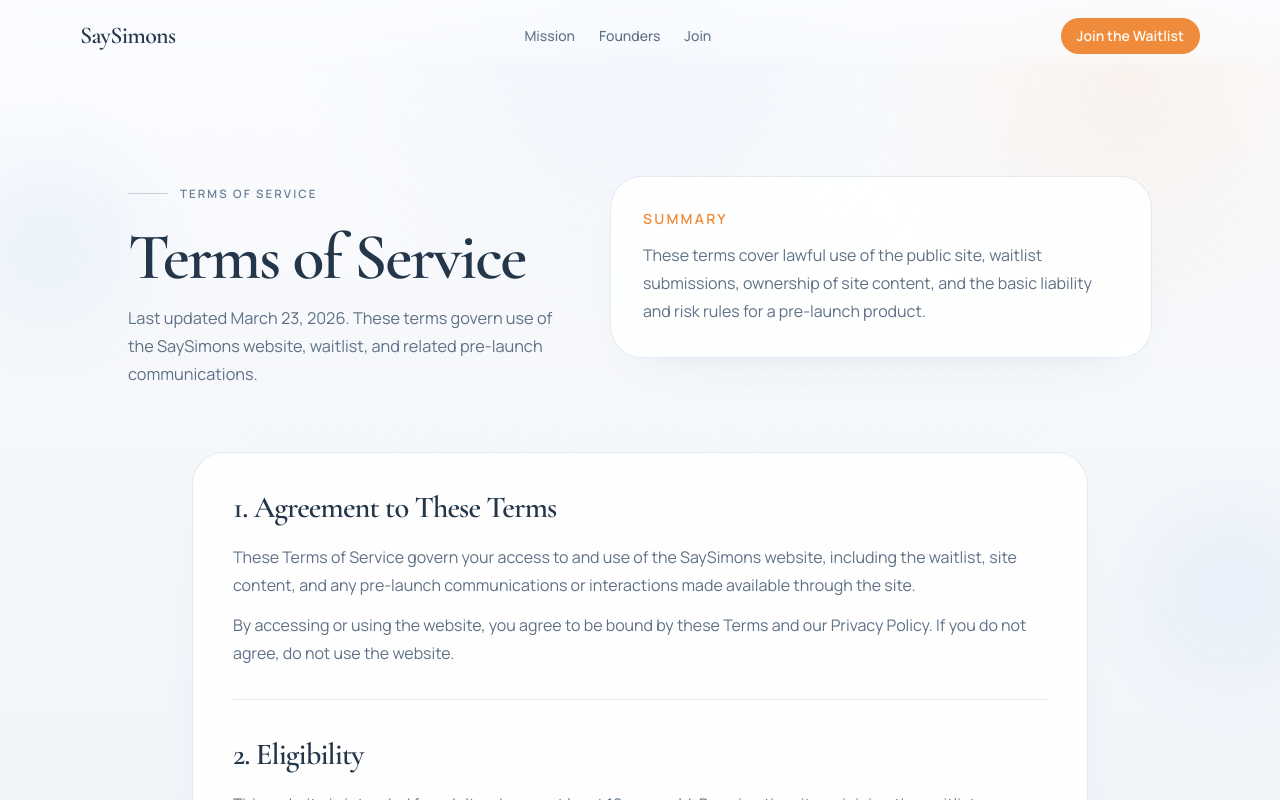
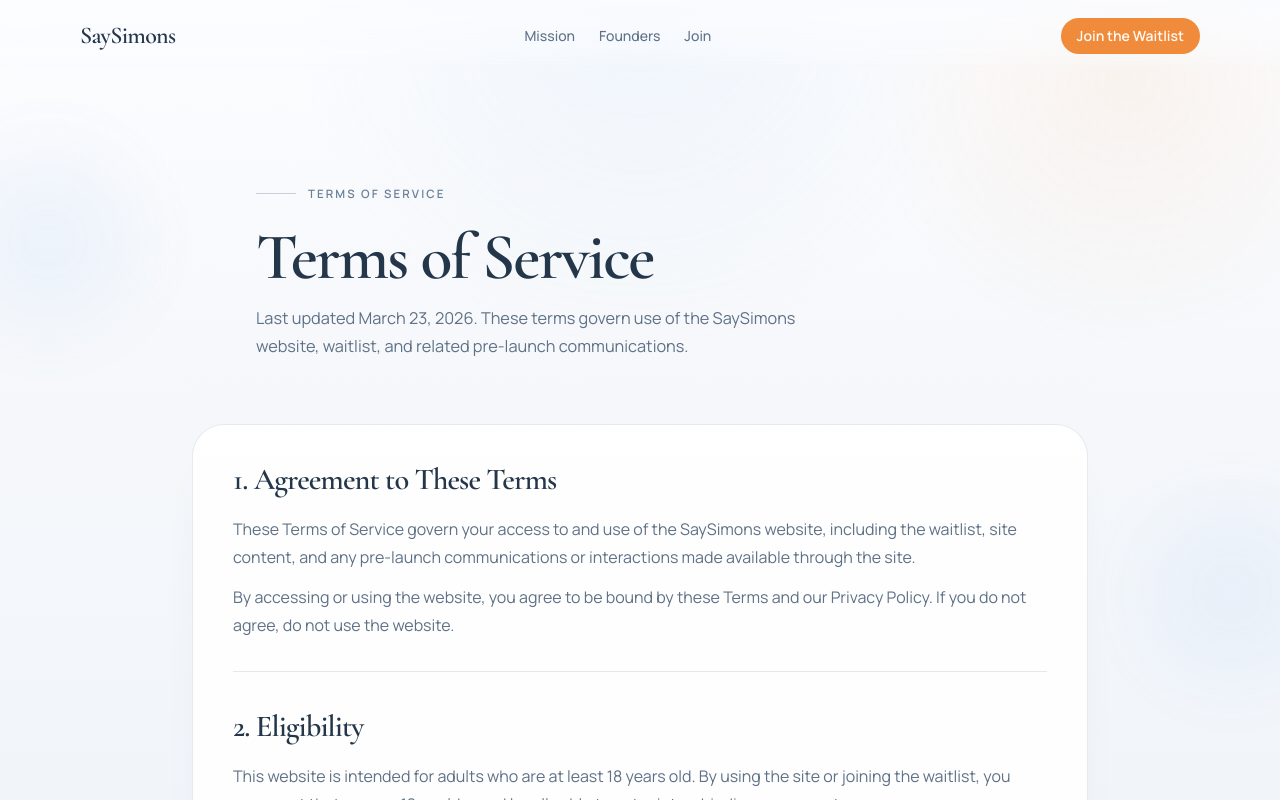
Before and after one commit to zsimon02/SaySimonsWebsite, a Next.js app: page /terms in a window 1280 px wide. Shown: the top 800 px of the page. Built offline with nearby package versions, Linux system fonts and the light colour scheme.

Commit message:
removed summary

```diff
--- a/app/(marketing)/privacy/page.tsx
+++ b/app/(marketing)/privacy/page.tsx
@@ -113,18 +113,6 @@ export default function PrivacyPage() {
         eyebrow="Privacy Policy"
         title="Privacy Policy"
         description={`Last updated ${lastUpdated}. This policy applies to the SaySimons website, waitlist, and related pre-launch communications.`}
-        supporting={
-          <div className="rounded-[2rem] border border-[#dbe5f0] bg-white/88 p-6 shadow-[0_22px_54px_-40px_rgba(79,111,149,0.28)] sm:p-8">
-            <p className="text-sm font-semibold uppercase tracking-[0.16em] text-accent">
-              Summary
-            </p>
-            <p className="mt-3 text-base leading-7 text-muted-foreground">
-              SaySimons currently collects contact details through its waitlist
-              and uses that information to manage signups, send launch updates,
-              respond to inquiries, and operate the site responsibly.
-            </p>
-          </div>
-        }
       />
 
       <section className="section-shell pb-20 pt-6">
--- a/app/(marketing)/terms/page.tsx
+++ b/app/(marketing)/terms/page.tsx
@@ -116,18 +116,6 @@ export default function TermsPage() {
         eyebrow="Terms of Service"
         title="Terms of Service"
         description={`Last updated ${lastUpdated}. These terms govern use of the SaySimons website, waitlist, and related pre-launch communications.`}
-        supporting={
-          <div className="rounded-[2rem] border border-[#dbe5f0] bg-white/88 p-6 shadow-[0_22px_54px_-40px_rgba(79,111,149,0.28)] sm:p-8">
-            <p className="text-sm font-semibold uppercase tracking-[0.16em] text-accent">
-              Summary
-            </p>
-            <p className="mt-3 text-base leading-7 text-muted-foreground">
-              These terms cover lawful use of the public site, waitlist
-              submissions, ownership of site content, and the basic liability
-              and risk rules for a pre-launch product.
-            </p>
-          </div>
-        }
       />
 
       <section className="section-shell pb-20 pt-6">
```
